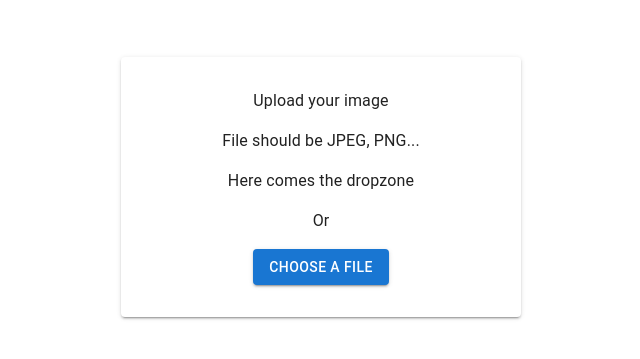
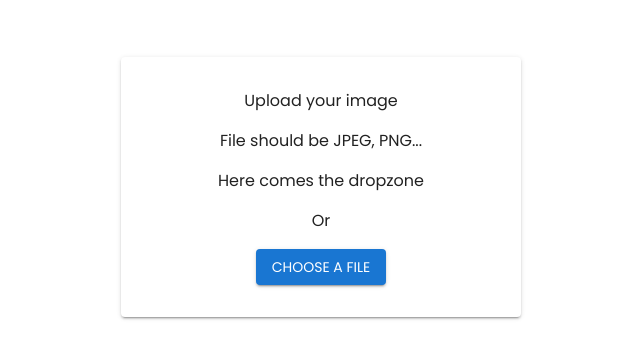
Before and after one commit to williamrolando88/ImageUploader-devChallenge, a React (Vite) app in the folder front-end/: page / in a window 1280 px wide. Shown: the part 213-572 px from the top of the page, without its empty margins (319-959 px from the left). Built offline with nearby package versions, Linux system fonts and the light colour scheme.

Commit message:
Add poppins font

```diff
--- a/front-end/package.json
+++ b/front-end/package.json
@@ -11,7 +11,7 @@
   "dependencies": {
     "@emotion/react": "^11.10.6",
     "@emotion/styled": "^11.10.6",
-    "@fontsource/roboto": "^4.5.8",
+    "@fontsource/poppins": "^4.5.10",
     "@mui/material": "^5.12.1",
     "react": "^18.2.0",
     "react-dom": "^18.2.0"
--- a/front-end/src/App.tsx
+++ b/front-end/src/App.tsx
@@ -1,10 +1,8 @@
-import { CssBaseline } from "@mui/material";
 import HomePage from "./pages/HomePage";
 
 function App() {
   return (
     <div style={{ height: "100vh" }}>
-      <CssBaseline />
       <HomePage />
     </div>
   );
--- /dev/null
+++ b/front-end/src/Theme.ts
@@ -0,0 +1,8 @@
+import "@fontsource/poppins";
+import { createTheme } from "@mui/material";
+
+export const CustomTheme = createTheme({
+  typography: {
+    fontFamily: ["Poppins", "Robot"].join(","),
+  },
+});
--- a/front-end/src/main.tsx
+++ b/front-end/src/main.tsx
@@ -1,9 +1,14 @@
+import { CssBaseline, ThemeProvider } from "@mui/material";
 import React from "react";
 import ReactDOM from "react-dom/client";
 import App from "./App";
+import { CustomTheme } from "./Theme";
 
 ReactDOM.createRoot(document.getElementById("root") as HTMLElement).render(
   <React.StrictMode>
-    <App />
+    <ThemeProvider theme={CustomTheme}>
+      <CssBaseline />
+      <App />
+    </ThemeProvider>
   </React.StrictMode>
 );
```
Also changed, not shown: 1 other file (tests, documents, lock files or other folders).
